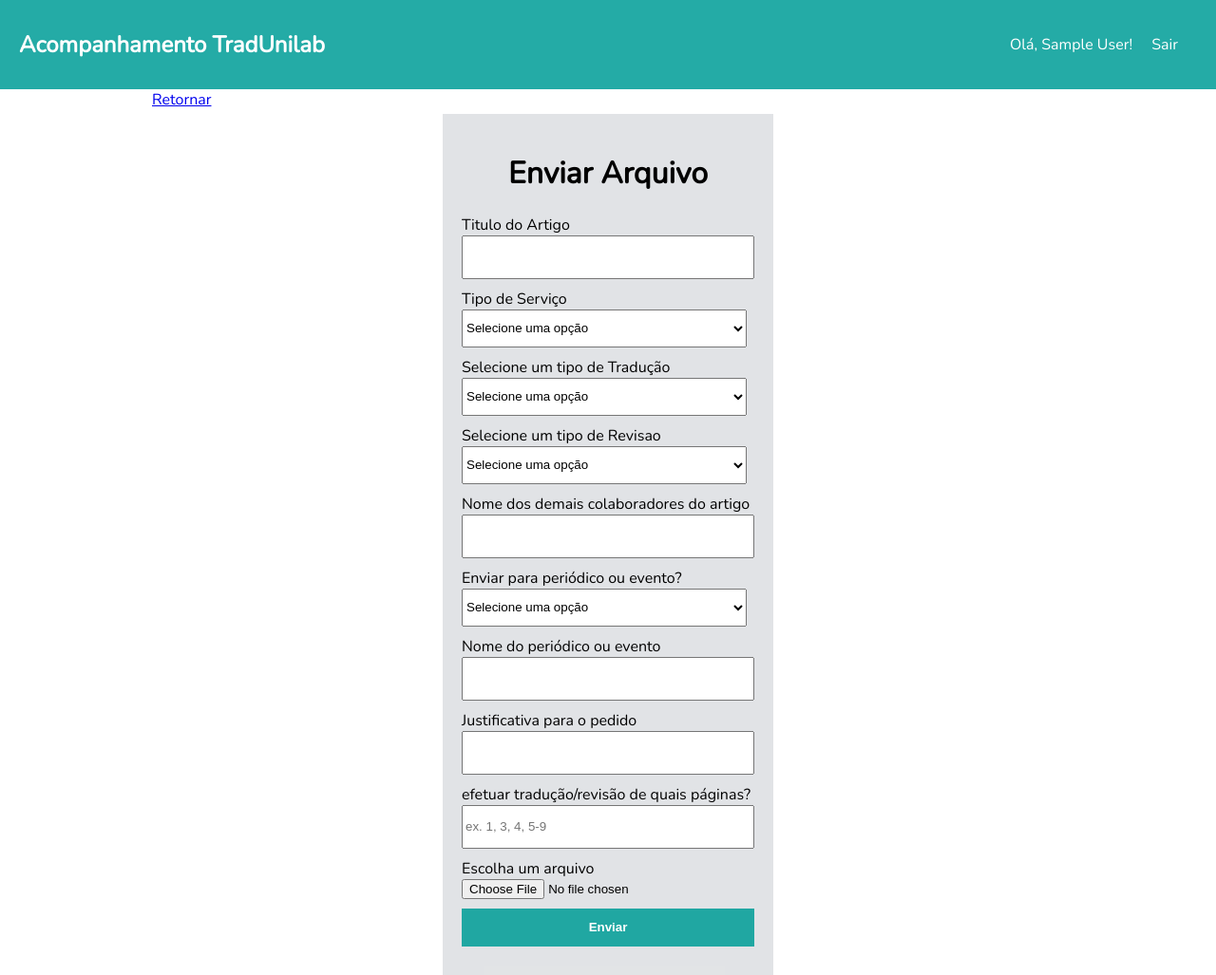
After one commit to lucasDSBR/Sistema-acompanhamento-codeigniter, a CodeIgniter 4 app: template app/Views/uploadArquive.php in a window 1280 px wide. The commit adds this page. Shown: the whole page at 95% size. Run offline with PHP 8.4 and a stand-in for CodeIgniter, Linux system fonts and the light colour scheme; the template is opened without the code that fills it, so the values that code supplies are empty; the visitor is signed in with stand-in values (Sample User, id 1); some libraries are stand-ins or nearby versions.

Commit message:
Modificações

```diff
--- a/app/Controllers/Home.php
+++ b/app/Controllers/Home.php
@@ -12,4 +12,8 @@ class Home extends BaseController
     {
         return view('dashboard');
     }
+    public function logout()
+    {
+        return view('logout');
+    }
 }
--- /dev/null
+++ b/app/Views/logout.php
@@ -0,0 +1,5 @@
+<?php
+      session_start(); // Inicia a sessão
+      session_destroy(); // Destrói a sessão limpando todos os valores salvos
+      header("Location: /"); exit; // Redireciona o visitante
+?>
--- /dev/null
+++ b/app/Views/uploadArquive.php
@@ -0,0 +1,231 @@
+<?php
+
+    // A sessão precisa ser iniciada em cada página diferente
+    if (!isset($_SESSION)) session_start();
+
+    $nivel_necessario = 1;
+
+    // Verifica se não há a variável da sessão que identifica o usuário
+    if (!isset($_SESSION['UsuarioID']) OR ($_SESSION['UsuarioNivel'] < 1)) {
+        // Destrói a sessão por segurança
+        session_destroy();
+        // Redireciona o visitante de volta pro login
+        header("Location: /");
+        exit;
+    }
+
+?>
+<!DOCTYPE html>
+<html>
+<head>
+<meta charset='utf-8'>
+    <meta http-equiv='X-UA-Compatible' content='IE=edge'>
+    <title>Enviar para análise</title>
+    <meta name='viewport' content='width=device-width, initial-scale=1'>
+    <link rel='stylesheet' type='text/css' href='./css/style.css'>
+    <link rel="preconnect" href="https://fonts.googleapis.com">
+    <link rel="preconnect" href="https://fonts.gstatic.com" crossorigin>
+    <link href="https://fonts.googleapis.com/css2?family=Nunito&display=swap" rel="stylesheet">
+	<style type="text/css">
+		body {
+			font-family: "Nunito", Helvetica, Arial, sans-serif;
+			margin: 0;
+		}
+		.formulario{
+			margin-top: 4px;
+			display: grid;
+			flex-wrap: wrap;
+			justify-items: center;
+		}
+        .menu{
+            display: flex;
+			flex-wrap: wrap;
+			justify-items: center;
+        }
+		.formulario-corpo{
+			background: #2342;
+			padding: 20px;
+		}
+		.formulario-input {
+			margin-bottom: 10px;
+		}
+		.formulario-input{
+			display: grid;
+			grid-template-rows: 1fr
+		}
+		.formulario-input .usuario {
+			height: 40px;
+			width: 300px;
+		}
+		.formulario-input .password {
+			height: 40px;
+			width: 300px;
+		}
+
+		.formulario-input .usuario:focus {
+			outline-width: 0;
+		}
+		.formulario-input .password:focus {
+			outline-width: 0;
+		}
+		.formulario-input .btnEntrar {
+			height: 40px;
+			width: auto;
+			background: #009E98DB;
+			border: none;
+			color: #ffff;
+			font-weight: bold;
+			cursor: pointer;
+		}
+		.formulario-corpo h1 {
+			text-align: center;
+		}
+
+		/* Restrido */
+
+		.header h2 {
+			margin: 0;
+			padding: 0;
+		}
+		.header {
+			color:#fff;
+			padding: 20px;
+			background-color: #009E98DB;
+			display: flex;
+			justify-content: space-between;
+			align-items: center;
+		}
+		.header-sair {
+			text-decoration: none;
+			color: #fff;
+			padding: 20px;
+		}
+
+		.acompanhamento-corpo {
+			max-width: 960px;
+			margin: 0 auto;
+			display: grid;
+			grid-template-rows: 1fr
+		}
+		.acompanhamento-header-submeter {
+			display: flex;
+			justify-content: space-between;
+			align-items: center;
+		}
+		.btnEnviarFile{
+			height: 30px;
+			width: 100px;
+			width: auto;
+			background: #009E98DB;
+			border: none;
+			color: #ffff;
+			cursor: pointer;
+			border-radius: 4px;
+		}
+
+		table {
+			font-family: arial, sans-serif;
+			border-collapse: collapse;
+			width: 100%;
+		}
+
+		td, th {
+			border: 1px solid #dddddd;
+			text-align: left;
+			padding: 8px;
+		}
+
+		tr:nth-child(even) {
+			background-color: #efefef;
+		}
+	</style>
+</head>
+<body>
+    <div class="header">
+        <h2>Acompanhamento TradUnilab</h2>
+        <div class="menu">
+            <p>Olá, <?php echo $_SESSION['UsuarioNome']; ?>!</p>
+            <p><a href="./logout" class="header-sair">Sair</a></p>
+        </div>
+
+    </div>
+    <div class="acompanhamento-corpo">
+        <div class="acompanhamento-corpo-corpo">
+            <a href="dashboard">Retornar</a>
+        </div>
+
+        <div class="acompanhamento-corpo-corpo">
+            <form enctype="multipart/form-data" action="uploadArquive" class="formulario"  method='POST'>
+
+                <div class="formulario-corpo">
+                    <h1>Enviar Arquivo</h1>
+                    <div class="formulario-input" style="display: none;">
+                        <label for="matricula">Sua Matricula</label>
+                        <input type="text" name="matricula" id="matricula" class="usuario" value="<?php echo $_SESSION['UsuarioMatricula']; ?>" />
+                    </div>
+                    <div class="formulario-input">
+                        <label for="titulo">Titulo do Artigo</label>
+                        <input type="text" name="titulo" id="titulo" class="usuario"/>
+                    </div>
+                    <div class="formulario-input">
+                        <label for="tipoServico">Tipo de Serviço</label>
+                        <select id="tipoServico" class="usuario" name="tipoServico">
+                            <option value="0"> Selecione uma opção </option>
+                            <option value="1">Tradução</option>
+                            <option value="2">Revisão</option>
+                        </select>
+                    </div>
+                    <div class="formulario-input">
+                        <label for="tipoTraducao">Selecione um tipo de Tradução</label>
+                        <select id="tipoTraducao" class="usuario" name="tipoTraducao">
+                            <option value="0"> Selecione uma opção </option>
+                            <option value="1">Português -> Inglês</option>
+                            <option value="2">Inglês -> Português</option>
+                        </select>
+                    </div>
+                    <div class="formulario-input">
+                        <label for="tipoRevisao">Selecione um tipo de Revisao</label>
+                        <select id="tipoRevisao" class="usuario" name="tipoRevisao">
+                            <option value="0"> Selecione uma opção </option>
+                            <option value="1">Inglês</option>
+                            <option value="2">Português</option>
+                        </select>
+                    </div>
+                    <div class="formulario-input">
+                        <label for="NomeColabs">Nome dos demais colaboradores do artigo</label>
+                        <input type="text" name="NomeColabs" id="NomeColabs" class="usuario"/>
+                    </div>
+                    <div class="formulario-input">
+                        <label for="periodicoOrEvento">Enviar para periódico ou evento?</label>
+                        <select id="periodicoOrEvento" class="usuario" name="periodicoOrEvento">
+                            <option value="0"> Selecione uma opção </option>
+                            <option value="1">Periódico</option>
+                            <option value="2">Evento</option>
+                        </select>
+                    </div>
+                    <div class="formulario-input">
+                        <label for="nomePeriodicoOrEvento">Nome do periódico ou evento</label>
+                        <input type="text" name="nomePeriodicoOrEvento" id="nomePeriodicoOrEvento" class="usuario"/>
+                    </div>
+                    <div class="formulario-input">
+                        <label for="justificativaPedido">Justificativa para o pedido</label>
+                        <input type="text" name="justificativaPedido" id="justificativaPedido" class="usuario"/>
+                    </div>
+                    <div class="formulario-input">
+                        <label for="paginas">efetuar tradução/revisão de quais páginas?</label>
+                        <input type="text" name="paginas" id="paginas" class="usuario" placeholder="ex. 1, 3, 4, 5-9"/>
+                    </div>
+                    <div class="formulario-input">
+                        <label for="file">Escolha um arquivo</label>
+                        <input type="hidden" name="MAX_FILE_SIZE" value="3000000000" />
+                        <input type="file"  name="file" id="file" />
+                    </div>
+                    <div class="formulario-input">
+                        <input type="submit" value="Enviar" class="btnEntrar" />
+                    </div>
+                </div>
+            </form>
+        </div>
+    </div>
+</body>
+</html>
```
Also changed, not shown: app/Config/Routes.php (+11 -4 lines), app/Controllers/Login.php (+12 -12 lines), app/Controllers/Register.php (added, +47 -0 lines), app/Controllers/Upload.php (+70 -2 lines), app/Views/dashboard.php (+20 -13 lines), app/Views/login.php (+17 -2 lines), app/Views/register.php (added, +215 -0 lines), app/Views/uploadResult.php (+26 -7 lines), 4 other files.
